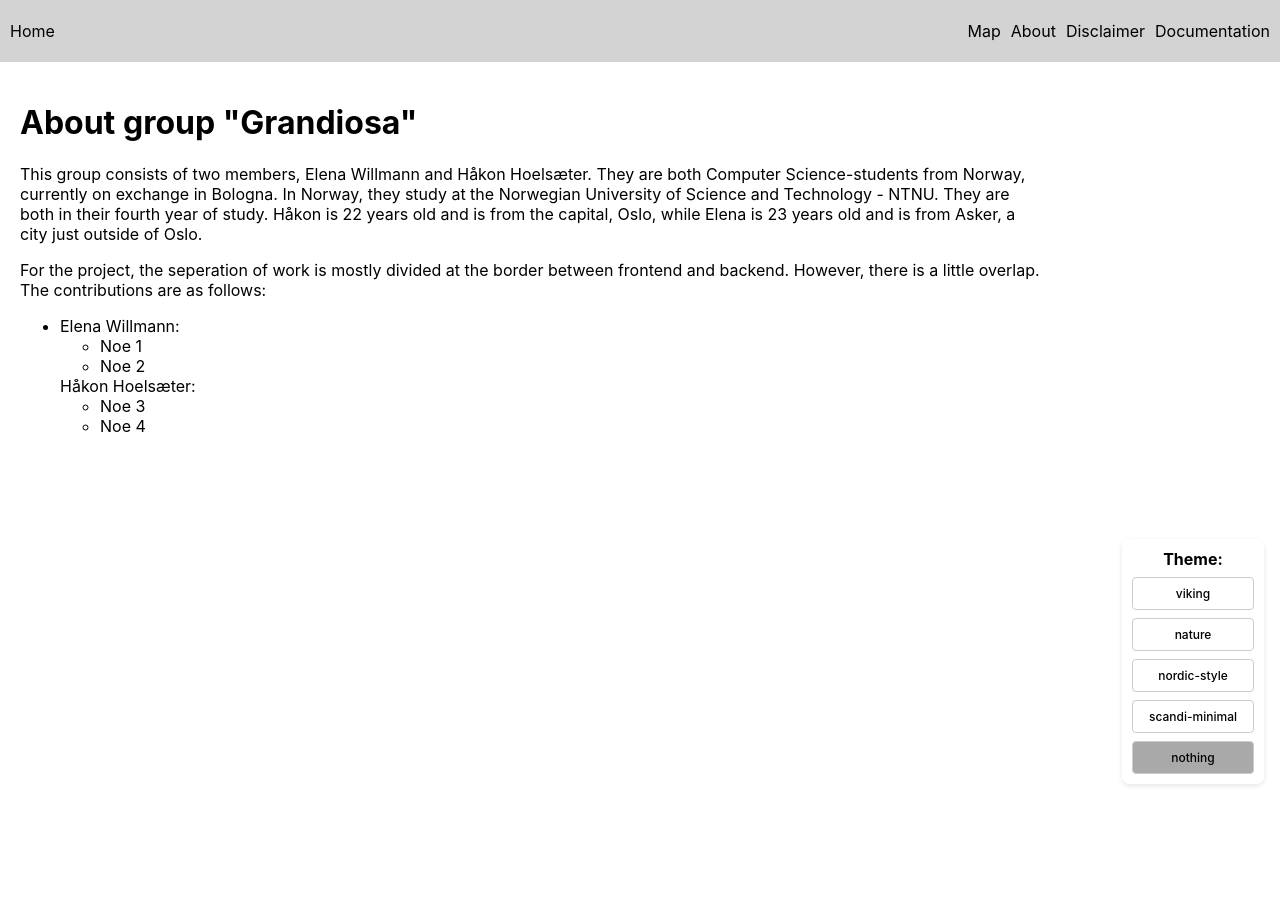
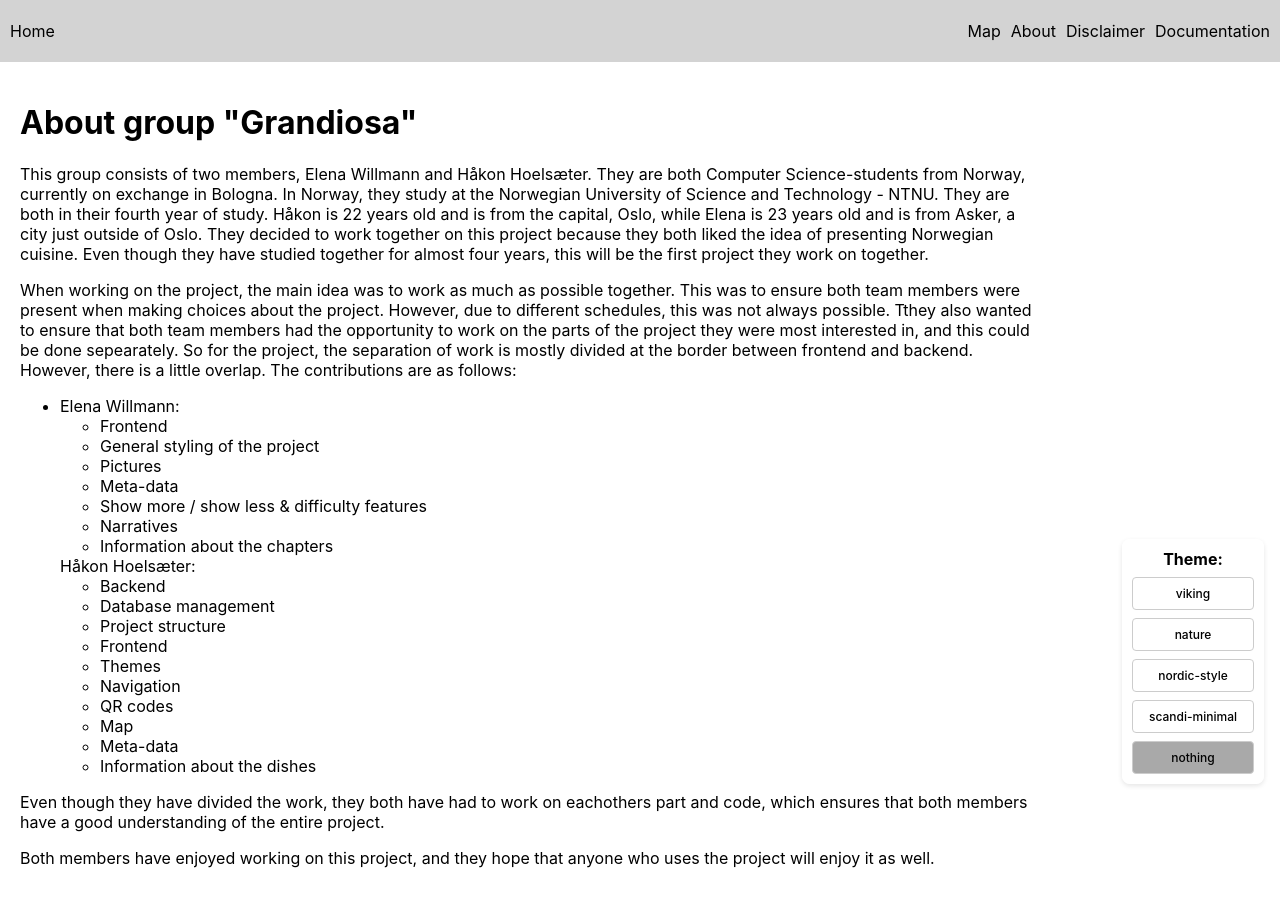
Before and after one commit to heiken1108/Info-Modelling-project, a React (Vite) app in the folder norwegian-cuisine/: page /about in a window 1280 px wide. Before the commit the page ends 800 px from the top, so only its background shows below. Built offline with nearby package versions, Linux system fonts and the light colour scheme.

Commit message:
added information in aboutpage

```diff
--- a/norwegian-cuisine/src/pages/AboutPage.tsx
+++ b/norwegian-cuisine/src/pages/AboutPage.tsx
@@ -12,10 +12,18 @@ function AboutPage() {
 					- NTNU. They are both in their fourth year of study. Håkon
 					is 22 years old and is from the capital, Oslo, while Elena
 					is 23 years old and is from Asker, a city just outside of
-					Oslo.
+					Oslo. They decided to work together on this project because
+					they both liked the idea of presenting Norwegian cuisine.
+					Even though they have studied together for almost four years,
+					this will be the first project they work on together.
 				</p>
 				<p>
-					For the project, the seperation of work is mostly divided at
+					When working on the project, the main idea was to work as much as possible together.
+					This was to ensure both team members were present when making choices about the project.
+					However, due to different schedules, this was not always possible.
+					Tthey also wanted to ensure that both team members had the opportunity to work
+					on the parts of the project they were most interested in, and this could be done sepearately.
+					So for the project, the separation of work is mostly divided at
 					the border between frontend and backend. However, there is a
 					little overlap. The contributions are as follows:
 				</p>
@@ -23,16 +31,38 @@ function AboutPage() {
 					<li>
 						Elena Willmann: <br />
 						<ul>
-							<li>Noe 1</li>
-							<li>Noe 2</li>
+							<li>Frontend</li>
+							<li>General styling of the project</li>
+							<li>Pictures</li>
+							<li>Meta-data</li>
+							<li>Show more / show less & difficulty features</li>
+							<li>Narratives</li>
+							<li>Information about the chapters</li>
 						</ul>
 						Håkon Hoelsæter: <br />
 						<ul>
-							<li>Noe 3</li>
-							<li>Noe 4</li>
+							<li>Backend</li>
+							<li>Database management</li>
+							<li>Project structure</li>
+							<li>Frontend</li>
+							<li>Themes</li>
+							<li>Navigation</li>
+							<li>QR codes</li>
+							<li>Map</li>
+							<li>Meta-data</li>
+							<li>Information about the dishes</li>
 						</ul>
 					</li>
 				</ul>
+				<p>
+					Even though they have divided the work, they both have had to work
+					on eachothers part and code, which ensures that both members have a
+					good understanding of the entire project.
+				</p>
+				<p>
+					Both members have enjoyed working on this project, and they hope that
+					anyone who uses the project will enjoy it as well.
+				</p>
 			</div>
 		</>
 	);
--- a/norwegian-cuisine/src/styling/CoverPage.css
+++ b/norwegian-cuisine/src/styling/CoverPage.css
@@ -17,7 +17,7 @@
 }
 
 .narrative-item {
-	font-size: 1.5em;
+	font-size: 2em;
 	padding: 10px;
 	color: black;
 	text-decoration: none;
```
